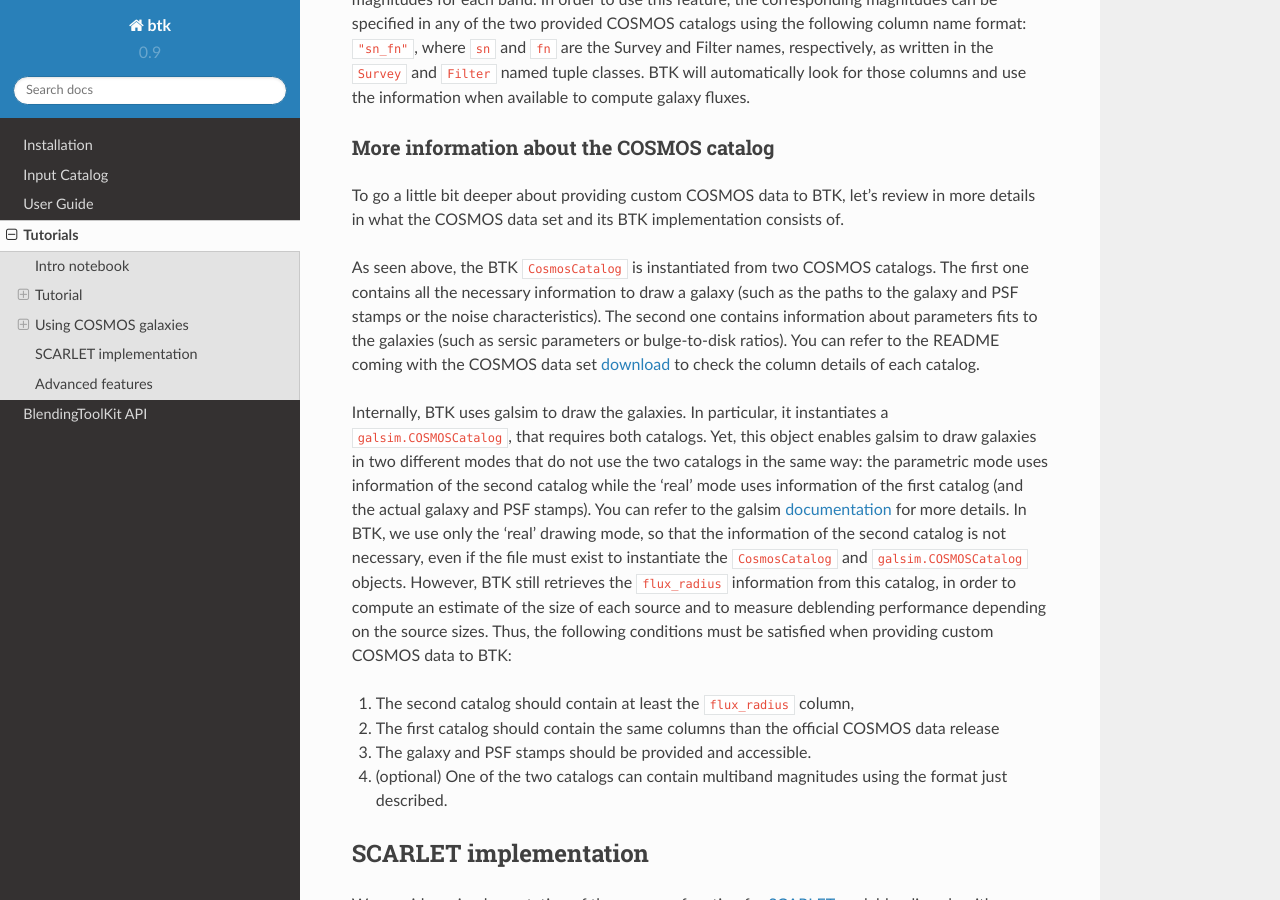
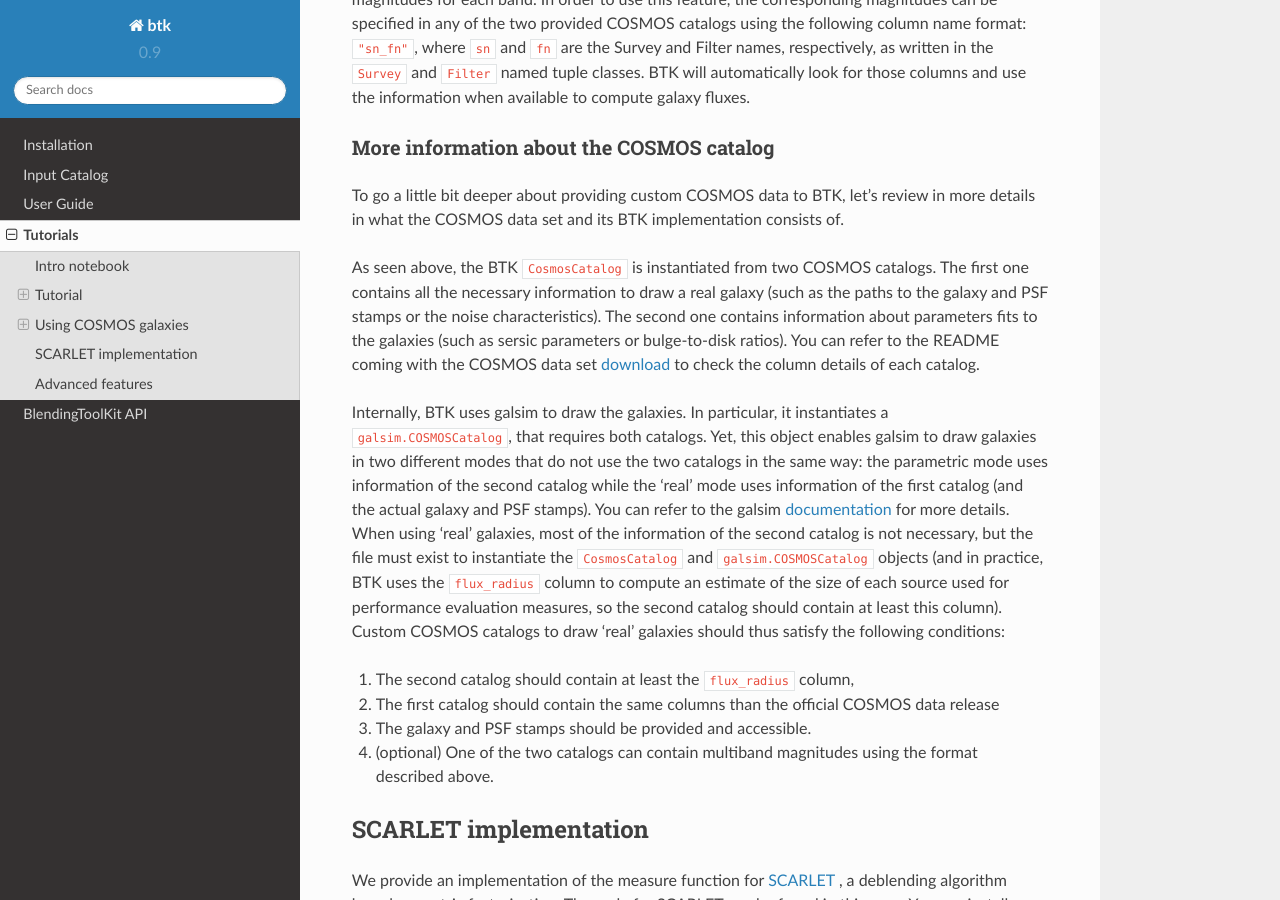
Before and after one commit to LSSTDESC/BlendingToolKit, a Sphinx documentation site: the page built from docs/source/tutorials.rst, in a window 1280 px wide and 900 px high, scrolled down 8013 px. Built offline with Sphinx 7.4.7 and the Read the Docs theme 2.0.0, drawn with Linux system fonts in a browser that asks for light colours; cross-references to code outside the pages are shown as plain code.

Commit message:
cosmos tutorial doc

```diff
--- a/docs/source/tutorials.rst
+++ b/docs/source/tutorials.rst
@@ -445,10 +445,11 @@ More information about the COSMOS catalog
 
 To go a little bit deeper about providing custom COSMOS data to BTK, let's review in more details in what the COSMOS data set and its BTK implementation consists of.
 
-As seen above, the BTK ``CosmosCatalog`` is instantiated from two COSMOS catalogs. The first one contains all the necessary information to draw a galaxy (such as the paths to the galaxy and PSF stamps or the noise characteristics). The second one contains information about parameters fits to the galaxies (such as sersic parameters or bulge-to-disk ratios). You can refer to the README coming with the COSMOS data set `download <https://zenodo.org/record/3242143>`_ to check the column details of each catalog.
+As seen above, the BTK ``CosmosCatalog`` is instantiated from two COSMOS catalogs. The first one contains all the necessary information to draw a real galaxy (such as the paths to the galaxy and PSF stamps or the noise characteristics). The second one contains information about parameters fits to the galaxies (such as sersic parameters or bulge-to-disk ratios). You can refer to the README coming with the COSMOS data set `download <https://zenodo.org/record/3242143>`_ to check the column details of each catalog.
 
-Internally, BTK uses galsim to draw the galaxies. In particular, it instantiates a ``galsim.COSMOSCatalog``, that requires both catalogs. Yet, this object enables galsim to draw galaxies in two different modes that do not use the two catalogs in the same way: the parametric mode uses information of the second catalog while the 'real' mode uses information of the first catalog (and the actual galaxy and PSF stamps). You can refer to the galsim `documentation <https://galsim-developers.github.io/GalSim/_build/html/real_gal.html>`_ for more details. In BTK, we use only the 'real' drawing mode, so that the information of the second catalog is not necessary, even if the file must exist to instantiate the ``CosmosCatalog`` and ``galsim.COSMOSCatalog`` objects.
-However, BTK still retrieves the ``flux_radius`` information from this catalog, in order to compute an estimate of the size of each source and to measure deblending performance depending on the source sizes. Thus, the following conditions must be satisfied when providing custom COSMOS data to BTK:
+Internally, BTK uses galsim to draw the galaxies. In particular, it instantiates a ``galsim.COSMOSCatalog``, that requires both catalogs. Yet, this object enables galsim to draw galaxies in two different modes that do not use the two catalogs in the same way: the parametric mode uses information of the second catalog while the 'real' mode uses information of the first catalog (and the actual galaxy and PSF stamps). You can refer to the galsim `documentation <https://galsim-developers.github.io/GalSim/_build/html/real_gal.html>`_ for more details.
+When using 'real' galaxies, most of the information of the second catalog is not necessary, but the file must exist to instantiate the ``CosmosCatalog`` and ``galsim.COSMOSCatalog`` objects (and in practice, BTK uses the ``flux_radius`` column to compute an estimate of the size of each source used for performance evaluation measures, so the second catalog should contain at least this column).
+Custom COSMOS catalogs to draw 'real' galaxies should thus satisfy the following conditions:
 
 1. The second catalog should contain at least the ``flux_radius`` column,
 
@@ -456,7 +457,7 @@ However, BTK still retrieves the ``flux_radius`` information from this catalog,
 
 3. The galaxy and PSF stamps should be provided and accessible.
 
-4. (optional) One of the two catalogs can contain multiband magnitudes using the format just described.
+4. (optional) One of the two catalogs can contain multiband magnitudes using the format described above.
 
 SCARLET implementation
 -----------------------
```
